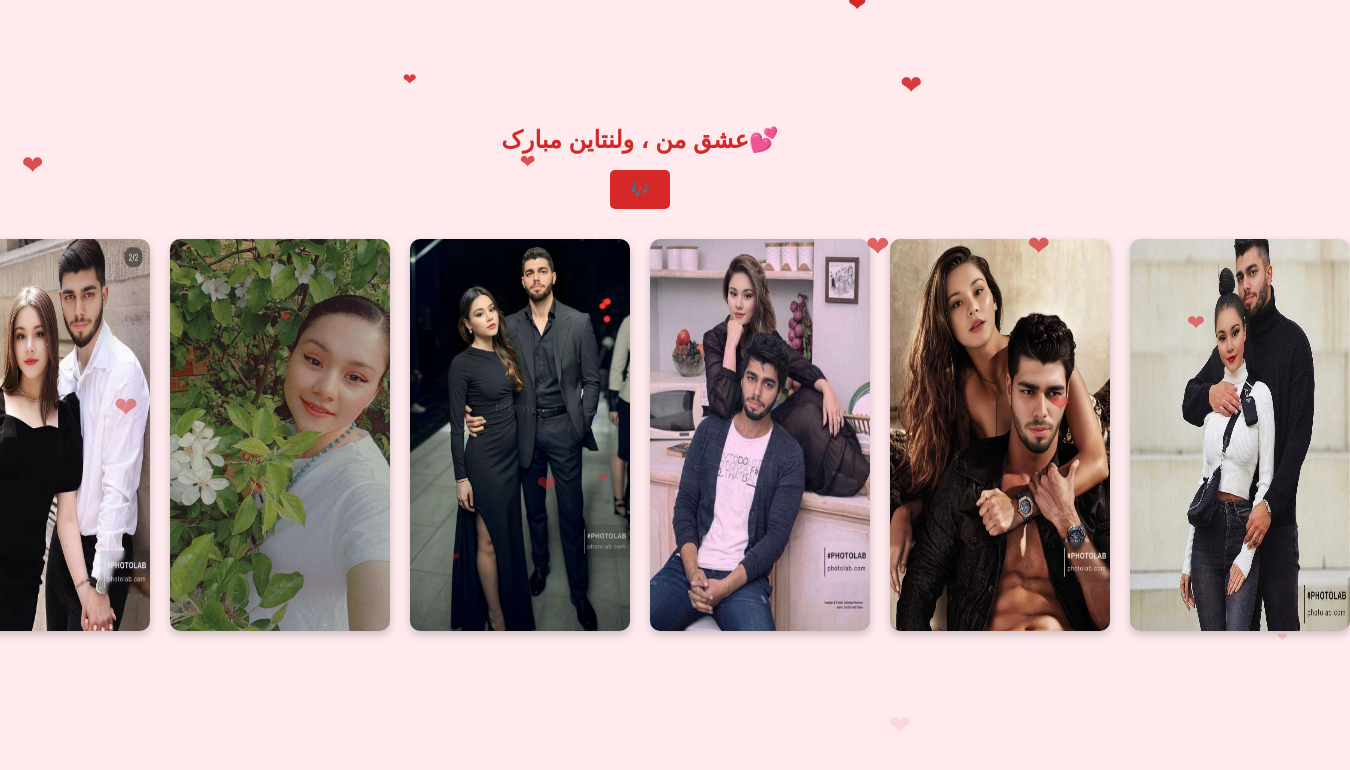
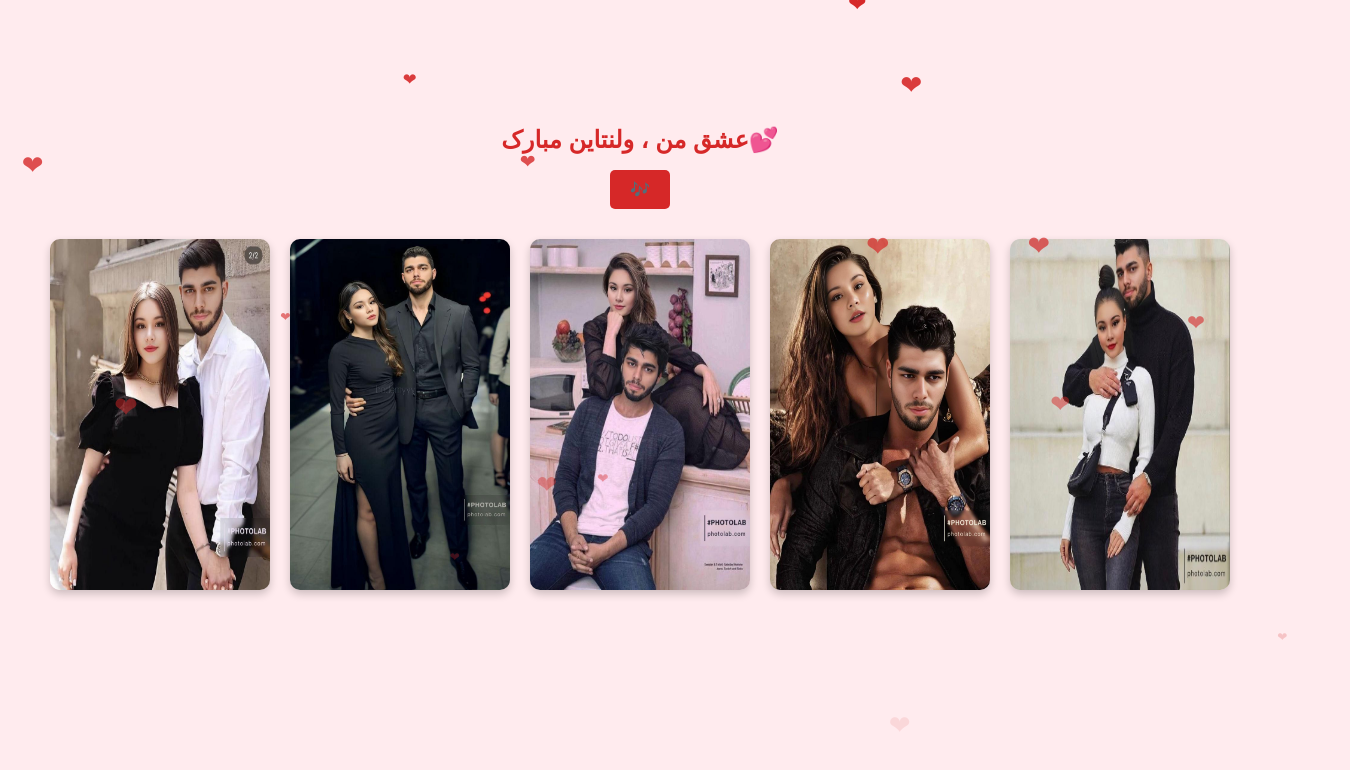
Before and after one commit to mipjacko/valentine-site-pov, a plain HTML site: page index.html in a window 1280 px wide. Shown: the whole page, 1350 px wide, since content can reach past the window. Drawn offline with Linux system fonts and the light colour scheme.

Commit message:
Update index.html

```diff
--- a/index.html
+++ b/index.html
@@ -15,7 +15,6 @@
 
     <div class="gallery">
         <img src="image/photo1.jpg" alt="pic.1">
-        <img src="image/photo2.jpg" alt="pic.2">
         <img src="image/photo3.jpg" alt="pic.3">
         <img src="image/photo4.jpg" alt="pic.4">
         <img src="image/photo5.jpg" alt="pic.5">
```
